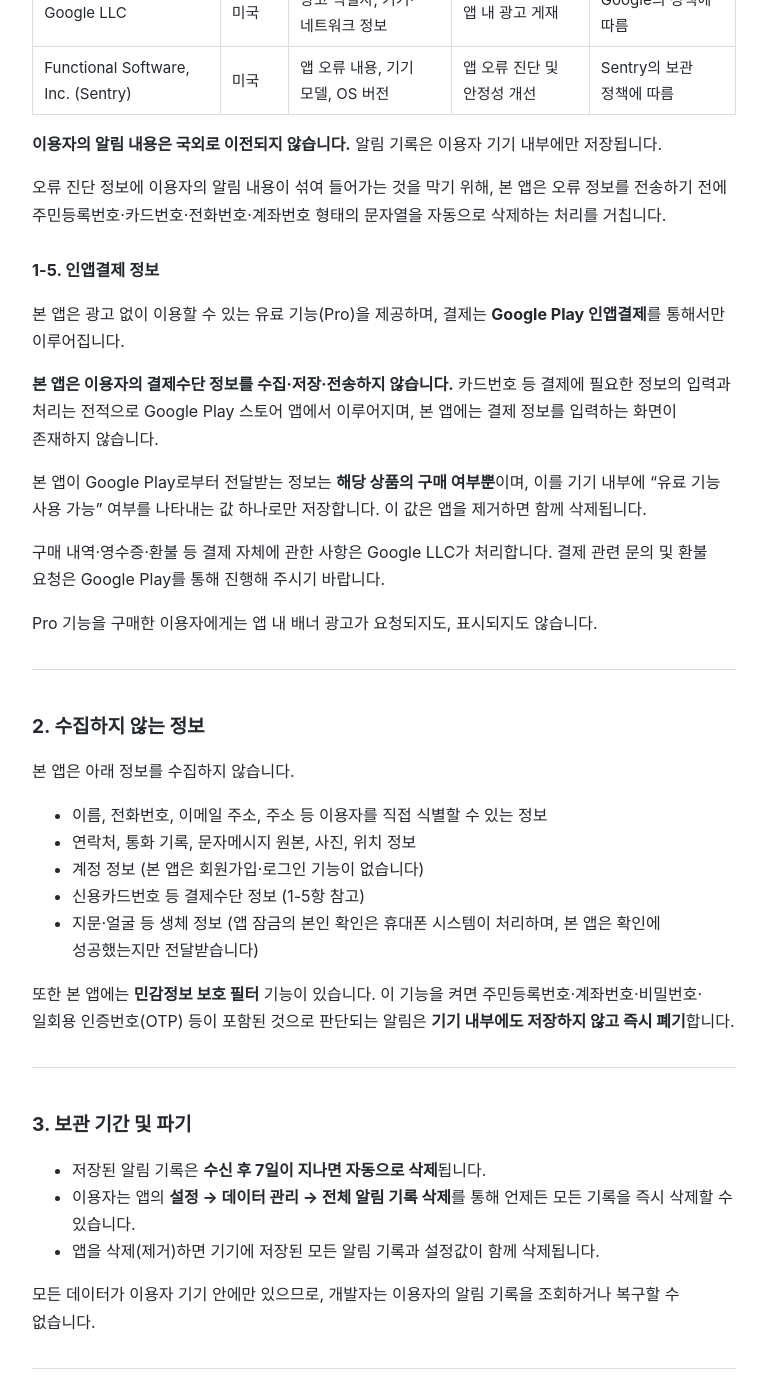
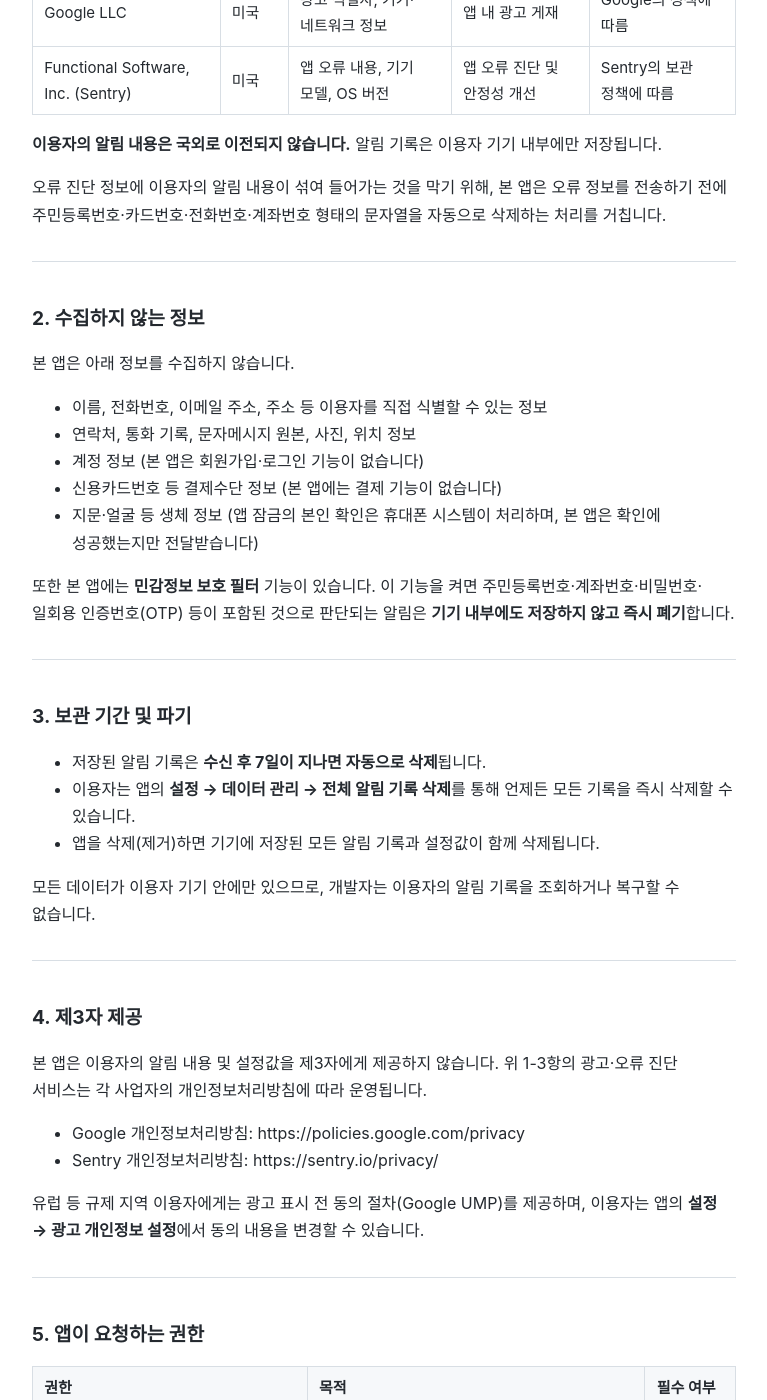
Before and after one commit to History-Doctor/notice_secretary_privacy, a Jekyll site: the page built from index.md, in a window 1280 px wide and 1400 px high, scrolled down 1438 px. Shown: the whole window, without its empty margins (256-1023 px from the left). Built offline with Jekyll 4.4.1, drawn with Linux system fonts in a browser that asks for light colours; some of the changed text lies outside the part shown.

Commit message:
인앱결제 절과 BILLING 권한 행 삭제 (Pro 결제 보류)
Co-Authored-By: Claude Opus 5.5 <noreply@anthropic.com>

```diff
--- a/index.md
+++ b/index.md
@@ -56,18 +56,6 @@ title: 알림비서(Notice Secretary) 개인정보처리방침
 
 오류 진단 정보에 이용자의 알림 내용이 섞여 들어가는 것을 막기 위해, 본 앱은 오류 정보를 전송하기 전에 주민등록번호·카드번호·전화번호·계좌번호 형태의 문자열을 자동으로 삭제하는 처리를 거칩니다.
 
-### 1-5. 인앱결제 정보
-
-본 앱은 광고 없이 이용할 수 있는 유료 기능(Pro)을 제공하며, 결제는 **Google Play 인앱결제**를 통해서만 이루어집니다.
-
-**본 앱은 이용자의 결제수단 정보를 수집·저장·전송하지 않습니다.** 카드번호 등 결제에 필요한 정보의 입력과 처리는 전적으로 Google Play 스토어 앱에서 이루어지며, 본 앱에는 결제 정보를 입력하는 화면이 존재하지 않습니다.
-
-본 앱이 Google Play로부터 전달받는 정보는 **해당 상품의 구매 여부뿐**이며, 이를 기기 내부에 "유료 기능 사용 가능" 여부를 나타내는 값 하나로만 저장합니다. 이 값은 앱을 제거하면 함께 삭제됩니다.
-
-구매 내역·영수증·환불 등 결제 자체에 관한 사항은 Google LLC가 처리합니다. 결제 관련 문의 및 환불 요청은 Google Play를 통해 진행해 주시기 바랍니다.
-
-Pro 기능을 구매한 이용자에게는 앱 내 배너 광고가 요청되지도, 표시되지도 않습니다.
-
 ---
 
 ## 2. 수집하지 않는 정보
@@ -77,7 +65,7 @@ Pro 기능을 구매한 이용자에게는 앱 내 배너 광고가 요청되지
 - 이름, 전화번호, 이메일 주소, 주소 등 이용자를 직접 식별할 수 있는 정보
 - 연락처, 통화 기록, 문자메시지 원본, 사진, 위치 정보
 - 계정 정보 (본 앱은 회원가입·로그인 기능이 없습니다)
-- 신용카드번호 등 결제수단 정보 (1-5항 참고)
+- 신용카드번호 등 결제수단 정보 (본 앱에는 결제 기능이 없습니다)
 - 지문·얼굴 등 생체 정보 (앱 잠금의 본인 확인은 휴대폰 시스템이 처리하며, 본 앱은 확인에 성공했는지만 전달받습니다)
 
 또한 본 앱에는 **민감정보 보호 필터** 기능이 있습니다. 이 기능을 켜면 주민등록번호·계좌번호·비밀번호·일회용 인증번호(OTP) 등이 포함된 것으로 판단되는 알림은 **기기 내부에도 저장하지 않고 즉시 폐기**합니다.
@@ -114,7 +102,6 @@ Pro 기능을 구매한 이용자에게는 앱 내 배너 광고가 요청되지
 | 부팅 완료 수신(RECEIVE_BOOT_COMPLETED) | 기기 재시작 후에도 요약 알림 예약을 유지하기 위함 | 선택 |
 | 배터리 최적화 제외 요청 | 백그라운드에서 알림 감지가 중단되지 않도록 하기 위함 | 선택 |
 | 광고 식별자(AD_ID) | 광고 게재를 위함 | 선택 |
-| 인앱결제(BILLING) | Pro 기능 결제를 Google Play에 요청하기 위함 | 선택 |
 | 생체 인증(USE_BIOMETRIC) | 앱 잠금을 켠 경우 지문이나 휴대폰 잠금(PIN·패턴·비밀번호)으로 본인을 확인하기 위함. 생체 정보는 앱에 전달되지 않음 | 선택 |
 
 알림 접근 권한은 안드로이드 설정에서 이용자가 직접 허용해야 하며, 언제든 철회할 수 있습니다. 철회 시 알림 기록 기능은 중단됩니다.
```
Also changed, not shown: other parts of index.md (+1 -1 lines).
